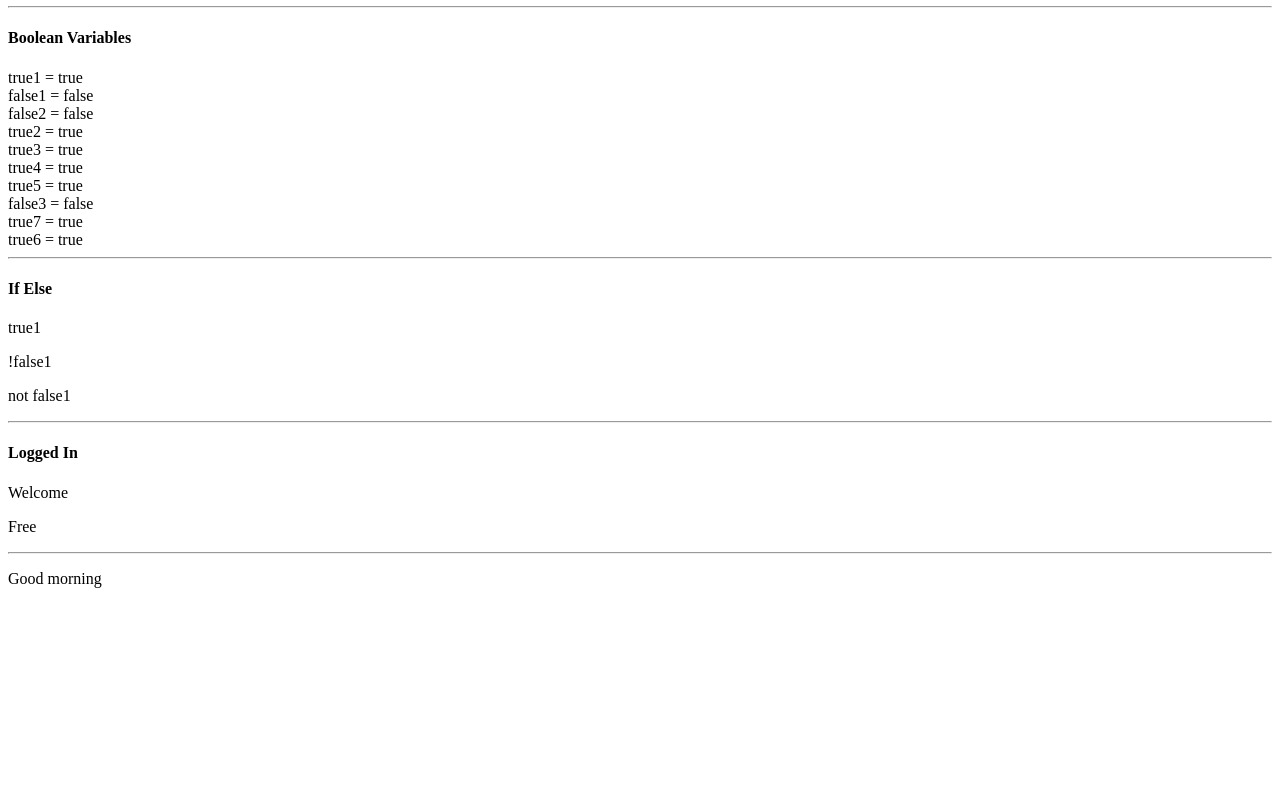
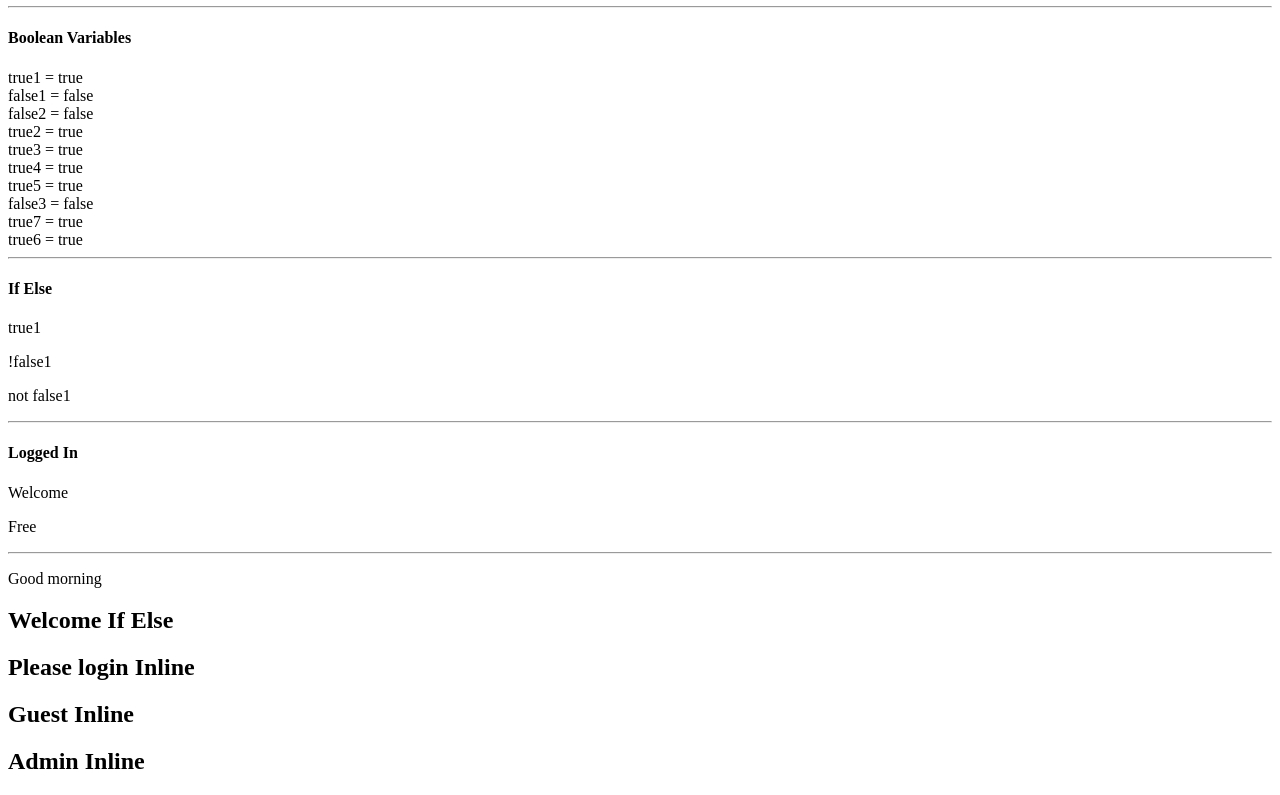
Before and after one commit to yevk55/webdev-client, a Next.js app: page /labs/lab3 in a window 1280 px wide. Shown: the part 540-1335 px from the top of the page. Before the commit the page ends 1144 px from the top, so only its background shows below. Built offline with nearby package versions, Linux system fonts and the light colour scheme.

Commit message:
added more pages

```diff
--- /dev/null
+++ b/app/labs/lab3/ConditionalOutputIfElse.tsx
@@ -0,0 +1,12 @@
+export default function ConditionalOutputIfElse() {
+  const loggedIn = true;
+  if (loggedIn) {
+    return (
+      <h2 id="wd-conditional-output-if-else-welcome">Welcome If Else</h2>
+    );
+  } else {
+    return (
+      <h2 id="wd-conditional-output-if-else-login">Please login If Else</h2>
+    );
+  }
+}
--- /dev/null
+++ b/app/labs/lab3/ConditionalOutputInline.tsx
@@ -0,0 +1,13 @@
+export default function ConditionalOutputInline() {
+  const loggedIn = false;
+  const guest = true
+  const admin = true;
+  return (
+    <div id="wd-conditional-output-inline">
+      {loggedIn && <h2>Welcome Inline</h2>}
+      {!loggedIn && <h2>Please login Inline</h2>}
+      {guest && <h2>Guest Inline</h2>}
+      {admin && <h2>Admin Inline</h2>}
+    </div>
+  );
+}
--- a/app/labs/lab3/page.tsx
+++ b/app/labs/lab3/page.tsx
@@ -3,6 +3,8 @@
 import BooleanVariables from "./BooleanVariables";
 import IfElse from "./IfElse";
 import TernaryOperator from "./TernaryOperator";
+import ConditionalOutputIfElse from "./ConditionalOutputIfElse";
+import ConditionalOutputInline from "./ConditionalOutputInline";
 
 export default function Lab3() {
   return (
@@ -13,6 +15,8 @@
       <BooleanVariables />
       <IfElse />
       <TernaryOperator />
+      <ConditionalOutputIfElse />
+      <ConditionalOutputInline />
     </div>
   );
 }
```
